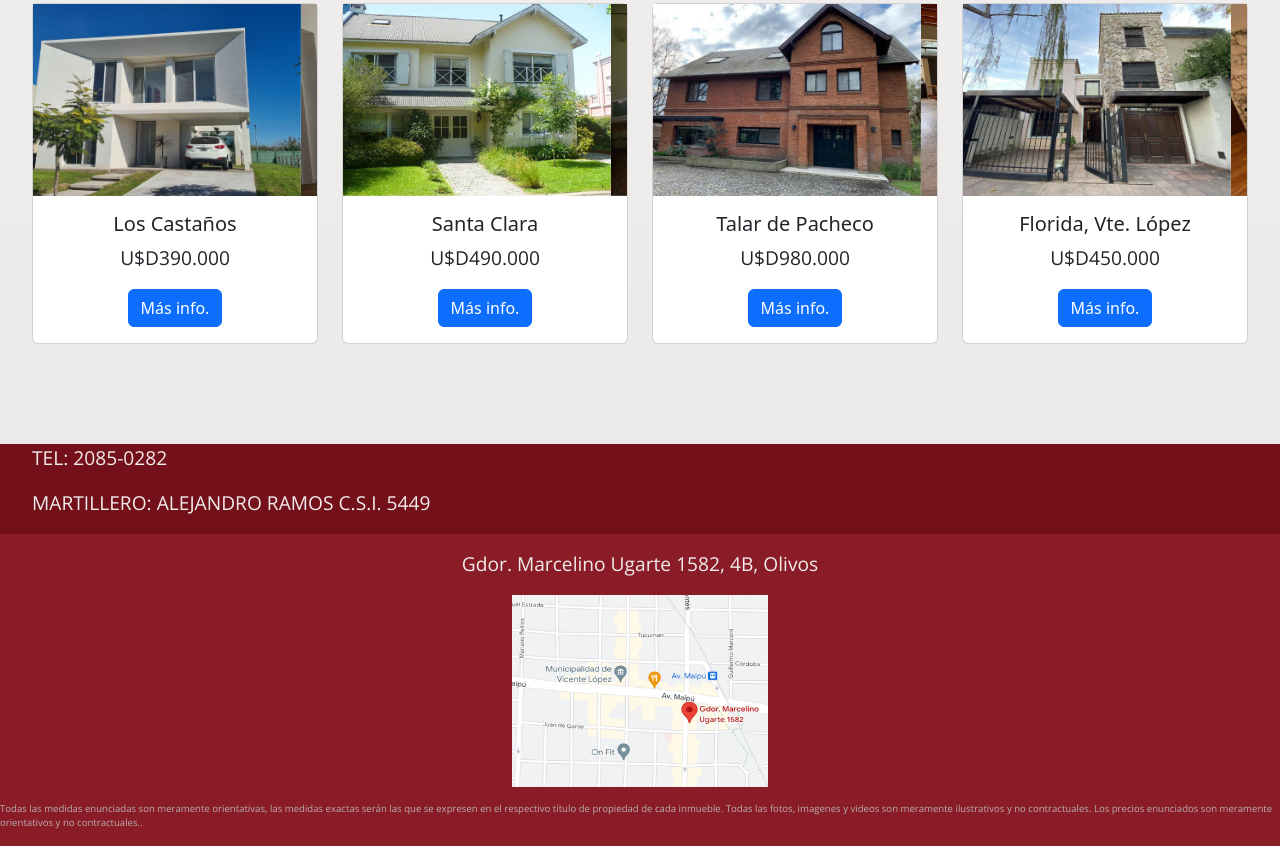
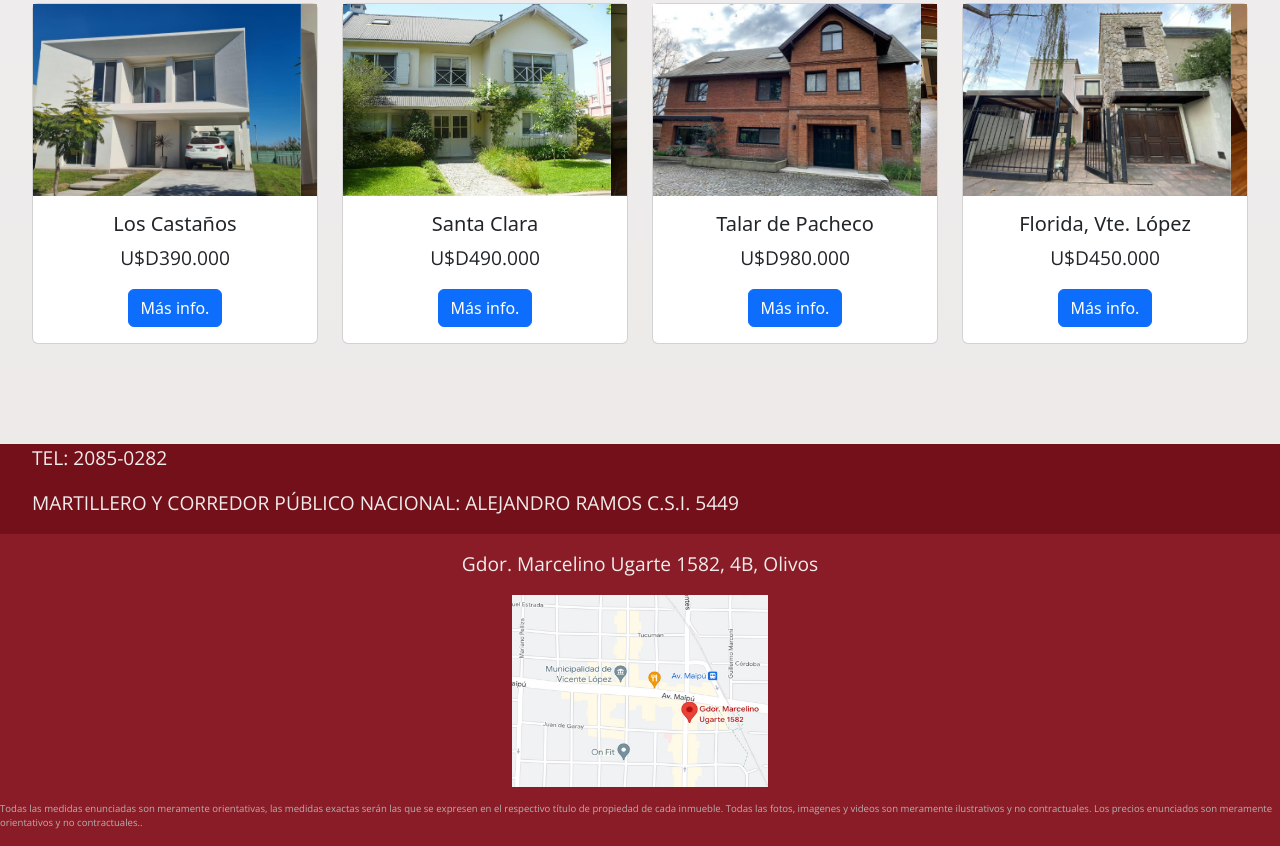
Before and after one commit to mora25ramos/RAMOS-INMOBILIARIA-REPO, a website: page index.html in a window 1280 px wide. Shown: the part 1420-2266 px from the top of the page. Drawn offline with nearby package versions, Linux system fonts and the light colour scheme.

Commit message:
Modificaciones al Footer

```diff
--- a/index.html
+++ b/index.html
@@ -365,7 +365,7 @@
 
                     <div>
                         <li>
-                            <p> MARTILLERO: ALEJANDRO RAMOS C.S.I. 5449 </p>
+                            <p> MARTILLERO Y CORREDOR PÚBLICO NACIONAL: ALEJANDRO RAMOS C.S.I. 5449 </p>
                         </li>
                     </div>
                 </ul>
```
Also changed, not shown: pages/alquiler.html (+1 -1 lines), pages/contacto.html (+1 -1 lines), pages/propiedades.html (+1 -1 lines), pages/tasacion.html (+1 -1 lines), pages/venta.html (+1 -1 lines).
